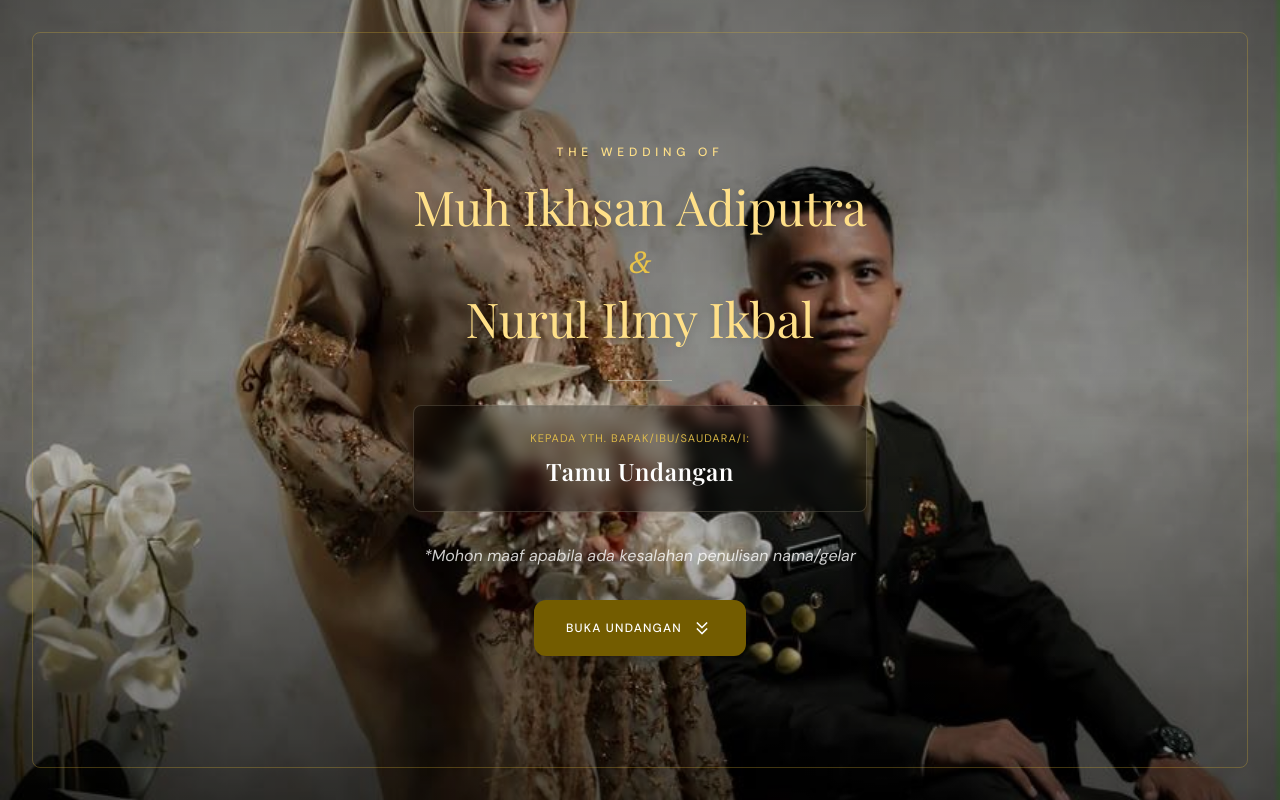
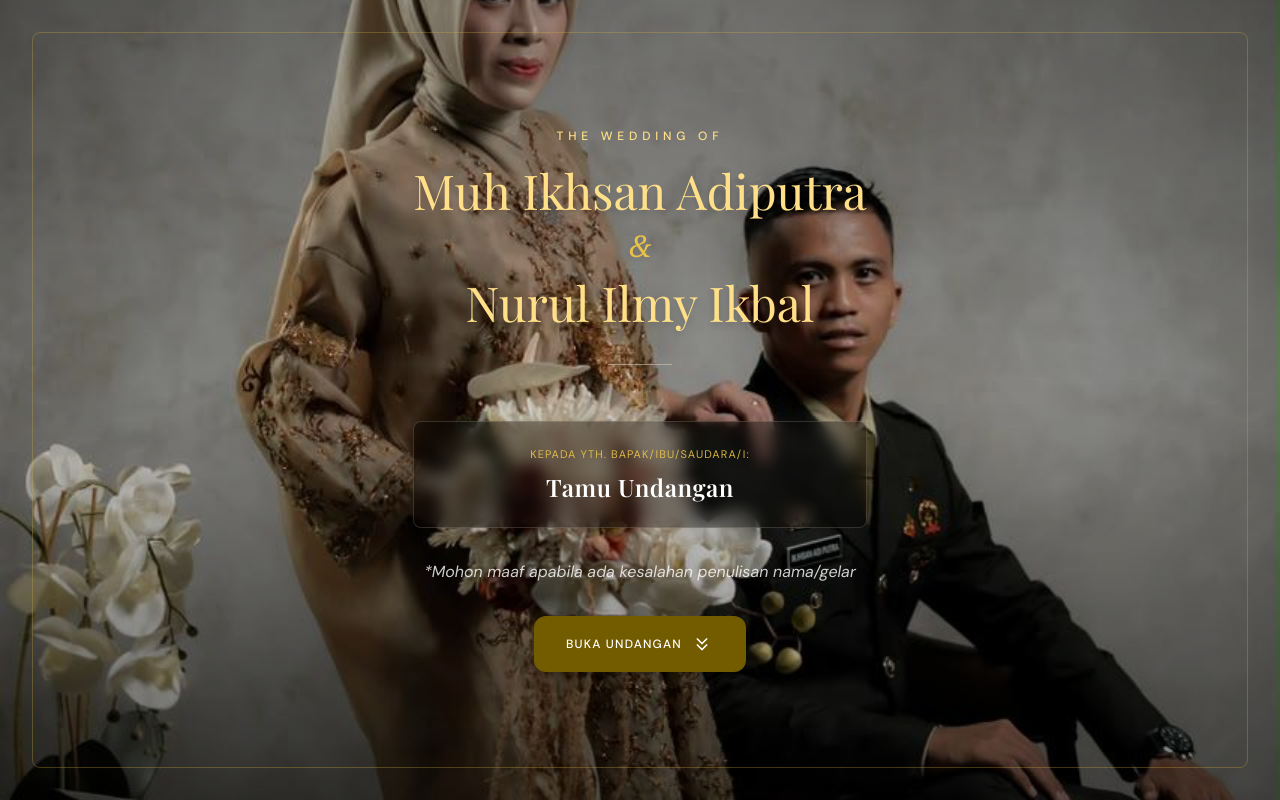
Before and after one commit to rahmannilma/undangan-, a React (Vite) app: page / in a window 1280 px wide. Built offline with nearby package versions, Linux system fonts and the light colour scheme; a web font is replaced by a local one.

Commit message:
Shift guest name box down slightly on cover screen

```diff
--- a/src/components/Cover.jsx
+++ b/src/components/Cover.jsx
@@ -39,7 +39,7 @@ export default function Cover({ onOpen }) {
 
         <div className="w-16 h-px bg-outline-variant/60 my-6"></div>
 
-        <div className="bg-black/30 backdrop-blur-sm p-6 rounded-xl border border-outline-variant/20 mb-8 w-full">
+        <div className="bg-black/30 backdrop-blur-sm p-6 rounded-xl border border-outline-variant/20 mt-8 mb-8 w-full">
           <p className="font-label-caps text-[11px] tracking-widest text-primary-fixed-dim/90 mb-2">
             KEPADA YTH. BAPAK/IBU/SAUDARA/I:
           </p>
```
